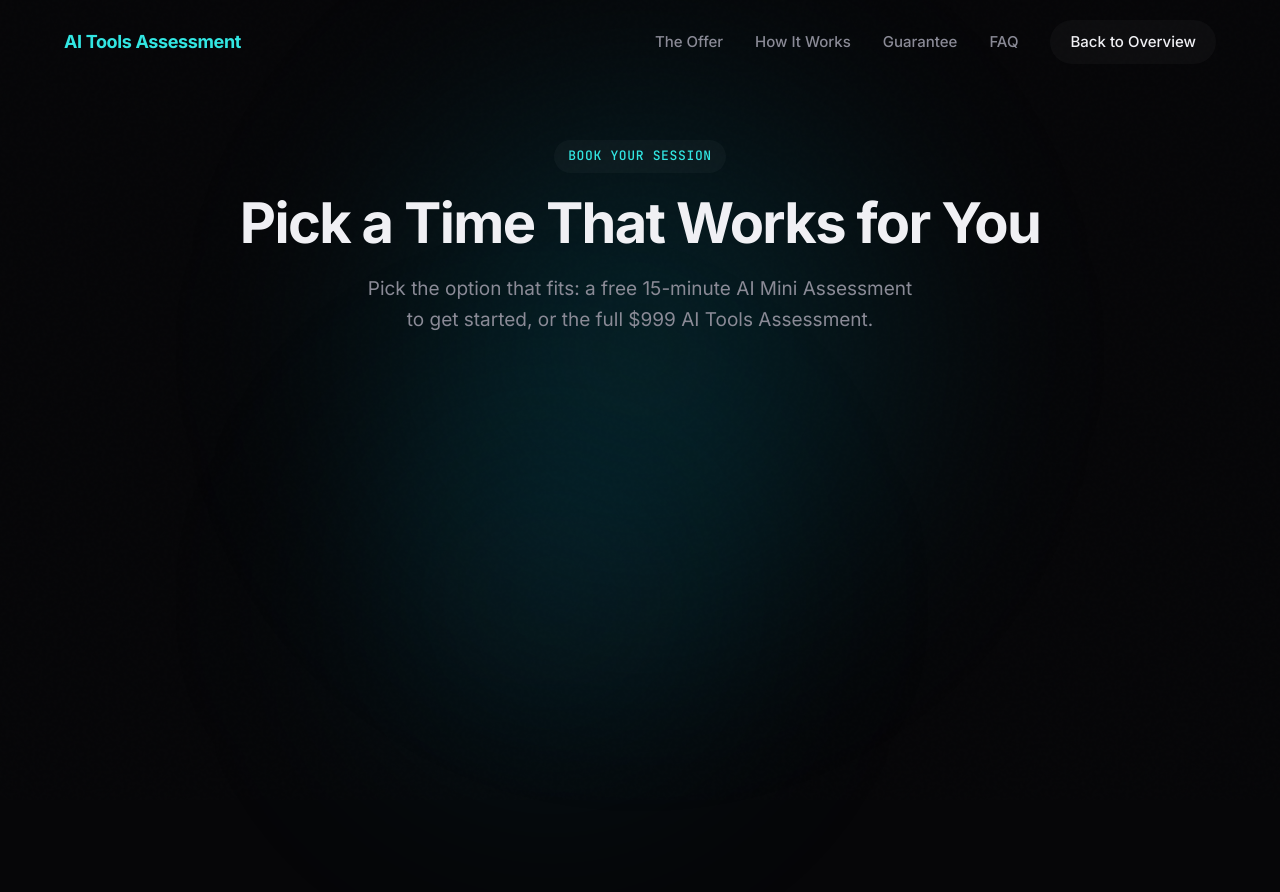
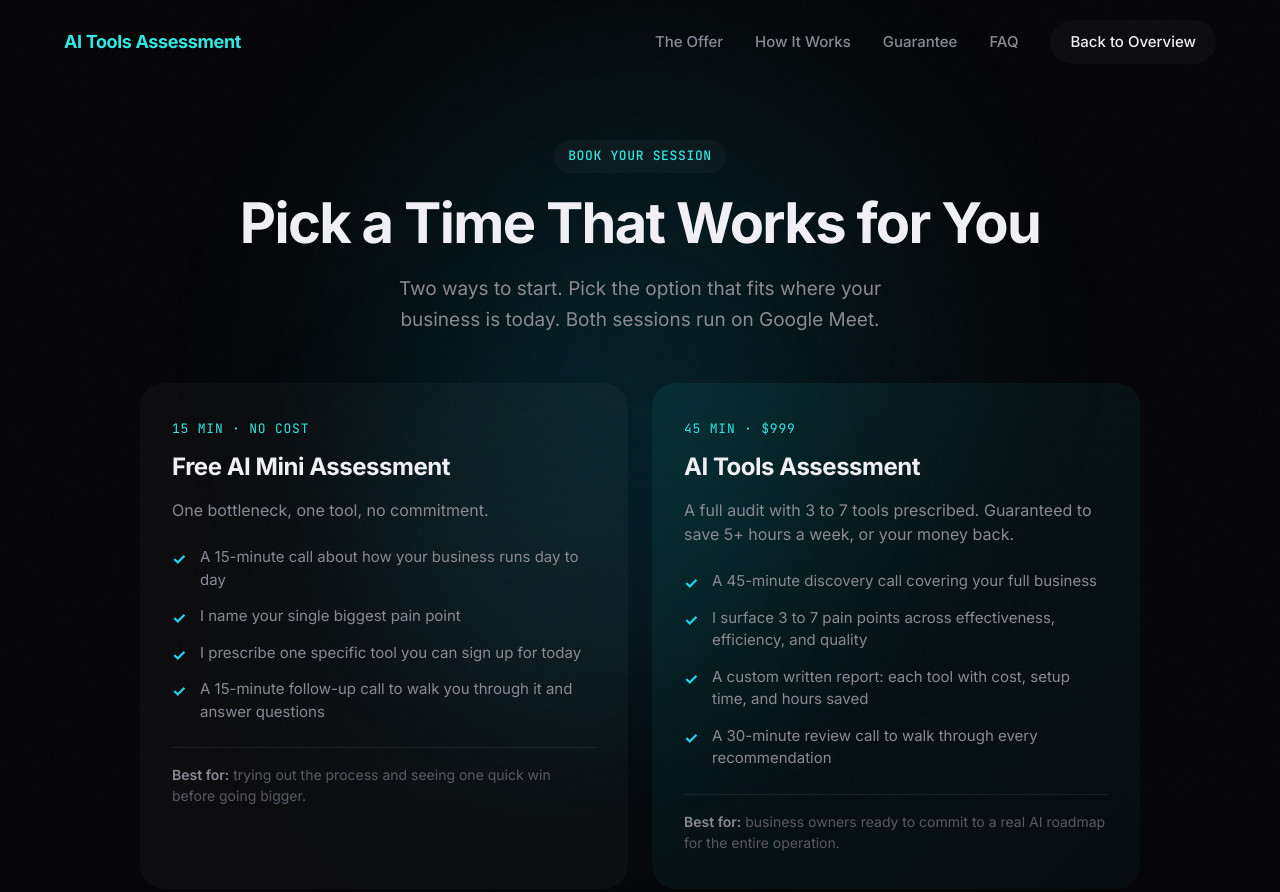
Before and after one commit to josh-strohm/ai-assessment-landing-page, a plain HTML site: page booking/index.html in a window 1280 px wide. Shown: the top 892 px of the page. Drawn offline with Linux system fonts and the light colour scheme; a script that the page names is missing.

Commit message:
add comparison cards explaining both session options

```diff
--- a/booking/index.html
+++ b/booking/index.html
@@ -3,8 +3,8 @@
 <head>
     <meta charset="UTF-8">
     <meta name="viewport" content="width=device-width, initial-scale=1.0">
-    <meta name="description" content="Book your AI Tools Assessment. Pick a time that works for you.">
-    <title>Book Your Assessment | AI Tools Assessment</title>
+    <meta name="description" content="Pick from a free 15-minute AI Mini Assessment or the full 45-minute $999 AI Tools Assessment. Both run on Google Meet.">
+    <title>Book Your Session | AI Tools Assessment</title>
     <link rel="preconnect" href="https://fonts.googleapis.com">
     <link rel="preconnect" href="https://fonts.gstatic.com" crossorigin>
     <link href="https://fonts.googleapis.com/css2?family=Inter:wght@300;400;500;600;700;800;900&family=JetBrains+Mono:wght@400;500;600&display=swap" rel="stylesheet">
@@ -987,6 +987,81 @@
         .calendar-back a:hover {
             color: var(--text);
         }
+
+        /* ===== SESSION OPTIONS ===== */
+        .session-options {
+            display: grid;
+            grid-template-columns: 1fr 1fr;
+            gap: 24px;
+            max-width: 1000px;
+            margin: 40px auto 0;
+        }
+        .option-card {
+            padding: 36px 32px;
+            background: var(--surface);
+            border: var(--border);
+            border-radius: var(--radius-lg);
+            text-align: left;
+        }
+        .option-card.featured {
+            background: linear-gradient(135deg, rgba(50, 230, 226, 0.08), rgba(8, 145, 178, 0.05));
+            border-color: rgba(50, 230, 226, 0.2);
+        }
+        .option-eyebrow {
+            font-family: 'JetBrains Mono', monospace;
+            font-size: 13px;
+            color: var(--accent-bright);
+            letter-spacing: 0.06em;
+            margin-bottom: 8px;
+        }
+        .option-title {
+            font-size: 24px;
+            font-weight: 700;
+            letter-spacing: -0.02em;
+            margin-bottom: 12px;
+        }
+        .option-tagline {
+            color: var(--text-muted);
+            font-size: 16px;
+            line-height: 1.5;
+            margin-bottom: 24px;
+        }
+        .option-list {
+            list-style: none;
+            padding: 0;
+            margin: 0 0 24px;
+        }
+        .option-list li {
+            padding-left: 28px;
+            position: relative;
+            margin-bottom: 14px;
+            color: var(--text-muted);
+            font-size: 15px;
+            line-height: 1.5;
+        }
+        .option-list li::before {
+            content: '\2713';
+            position: absolute;
+            left: 0;
+            top: 1px;
+            color: var(--accent3);
+            font-weight: 700;
+            font-size: 16px;
+        }
+        .option-bestfor {
+            border-top: 1px solid var(--border);
+            padding-top: 16px;
+            font-size: 14px;
+            color: var(--text-dim);
+            line-height: 1.5;
+        }
+        .option-bestfor strong {
+            color: var(--text-muted);
+            font-weight: 600;
+        }
+        @media (max-width: 800px) {
+            .session-options { grid-template-columns: 1fr; }
+        }
     </style>
 </head>
 <body>
@@ -1013,7 +1088,35 @@
             <div class="calendar-header">
                 <span class="calendar-section-tag">BOOK YOUR SESSION</span>
                 <h2 class="calendar-title">Pick a Time That Works for You</h2>
-                <p class="calendar-sub">Pick the option that fits: a free 15-minute AI Mini Assessment to get started, or the full $999 AI Tools Assessment.</p>
+                <p class="calendar-sub">Two ways to start. Pick the option that fits where your business is today. Both sessions run on Google Meet.</p>
+            </div>
+
+            <div class="session-options">
+                <div class="option-card">
+                    <div class="option-eyebrow">15 MIN &middot; NO COST</div>
+                    <h3 class="option-title">Free AI Mini Assessment</h3>
+                    <p class="option-tagline">One bottleneck, one tool, no commitment.</p>
+                    <ul class="option-list">
+                        <li>A 15-minute call about how your business runs day to day</li>
+                        <li>I name your single biggest pain point</li>
+                        <li>I prescribe one specific tool you can sign up for today</li>
+                        <li>A 15-minute follow-up call to walk you through it and answer questions</li>
+                    </ul>
+                    <p class="option-bestfor"><strong>Best for:</strong> trying out the process and seeing one quick win before going bigger.</p>
+                </div>
+
+                <div class="option-card featured">
+                    <div class="option-eyebrow">45 MIN &middot; $999</div>
+                    <h3 class="option-title">AI Tools Assessment</h3>
+                    <p class="option-tagline">A full audit with 3 to 7 tools prescribed. Guaranteed to save 5+ hours a week, or your money back.</p>
+                    <ul class="option-list">
+                        <li>A 45-minute discovery call covering your full business</li>
+                        <li>I surface 3 to 7 pain points across effectiveness, efficiency, and quality</li>
+                        <li>A custom written report: each tool with cost, setup time, and hours saved</li>
+                        <li>A 30-minute review call to walk through every recommendation</li>
+                    </ul>
+                    <p class="option-bestfor"><strong>Best for:</strong> business owners ready to commit to a real AI roadmap for the entire operation.</p>
+                </div>
             </div>
             <div class="cal-embed">
                 <!-- Cal inline embed code begins -->
```
